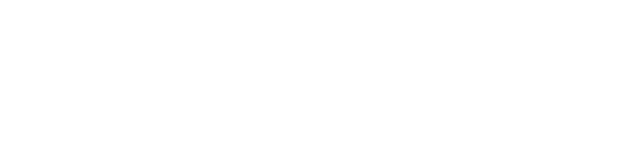
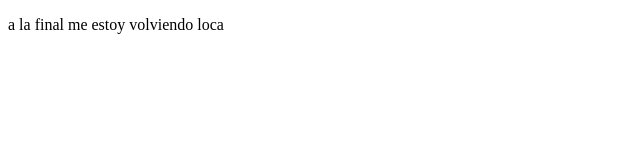
Before and after one commit to DeboraPMS/ahorasolita, a plain HTML site: page index.html in a window 1280 px wide. Shown: the whole page, without its empty margins (0-640 px from the left). Drawn offline with Linux system fonts and the light colour scheme.

Commit message:
Update index.html

```diff
--- a/index.html
+++ b/index.html
@@ -6,6 +6,6 @@
     <title>selavi</title>
 </head>
 <body>
-
+   <p> a la final me estoy volviendo loca</p>
 </body>
 </html>
```
